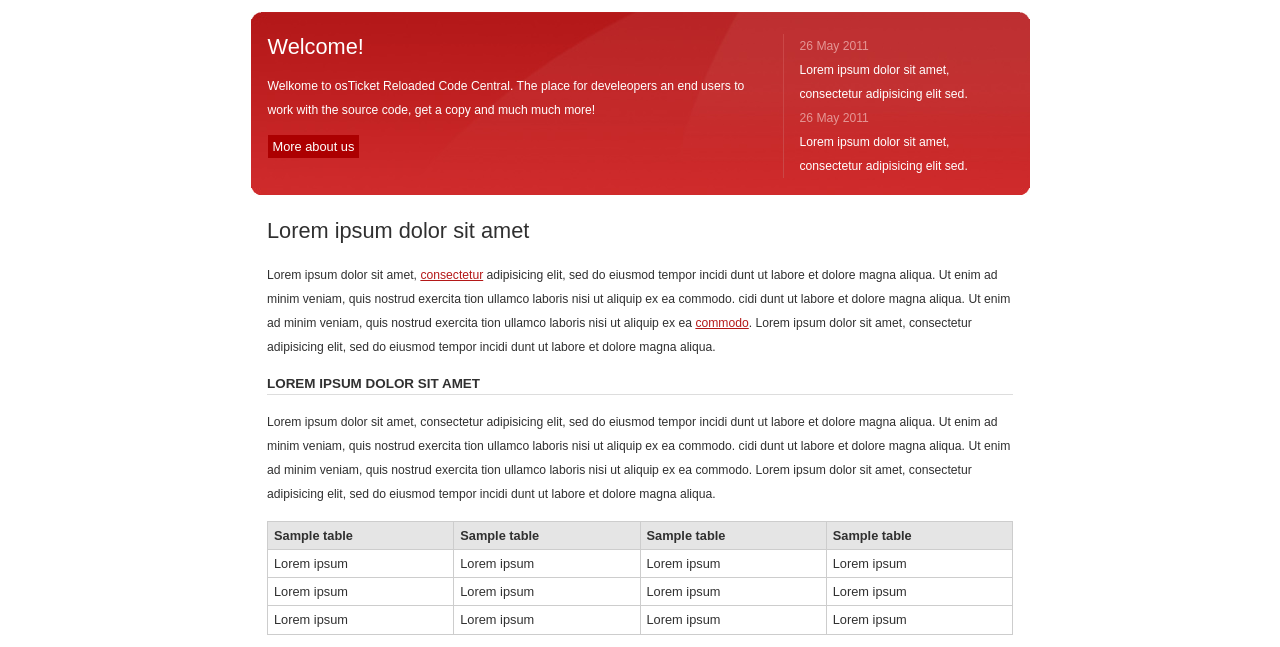
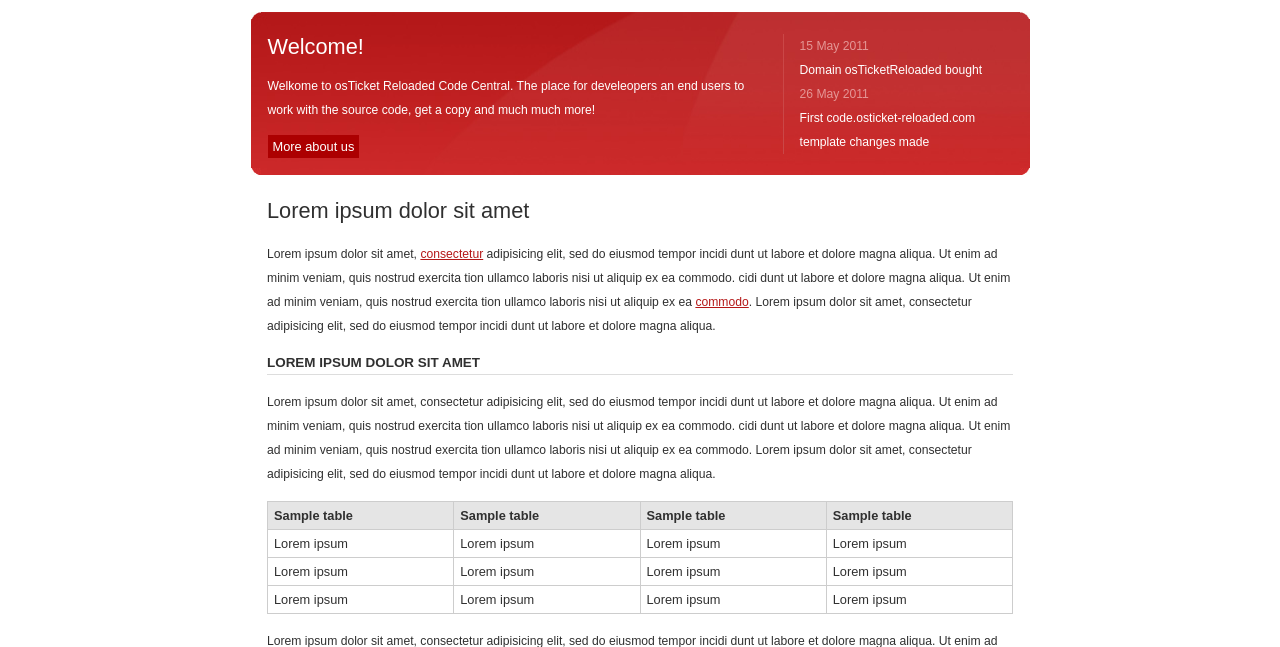
Before and after one commit to OsTicket-Reloaded/osticket-reloaded.github.com, a plain HTML site: page index.html in a window 1280 px wide. Shown: the part 116-763 px from the top of the page. Drawn offline with Linux system fonts and the light colour scheme.

Commit message:
Edited index.html via GitHub

```diff
--- a/index.html
+++ b/index.html
@@ -42,8 +42,8 @@
               <a href="/" class="light">More about us</a>
               </div>
               <div id="panel-right"><div id="panel-right-inside">
-              <p><span>26 May 2011</span><br />Lorem ipsum dolor sit amet, consectetur adipisicing elit sed.</p>
-              <p><span>26 May 2011</span><br />Lorem ipsum dolor sit amet, consectetur adipisicing elit sed.</p>
+              <p><span>15 May 2011</span><br />Domain osTicketReloaded bought</p>
+              <p><span>26 May 2011</span><br />First code.osticket-reloaded.com template changes made</p>
               </div></div>
 
         		  </div>
```
